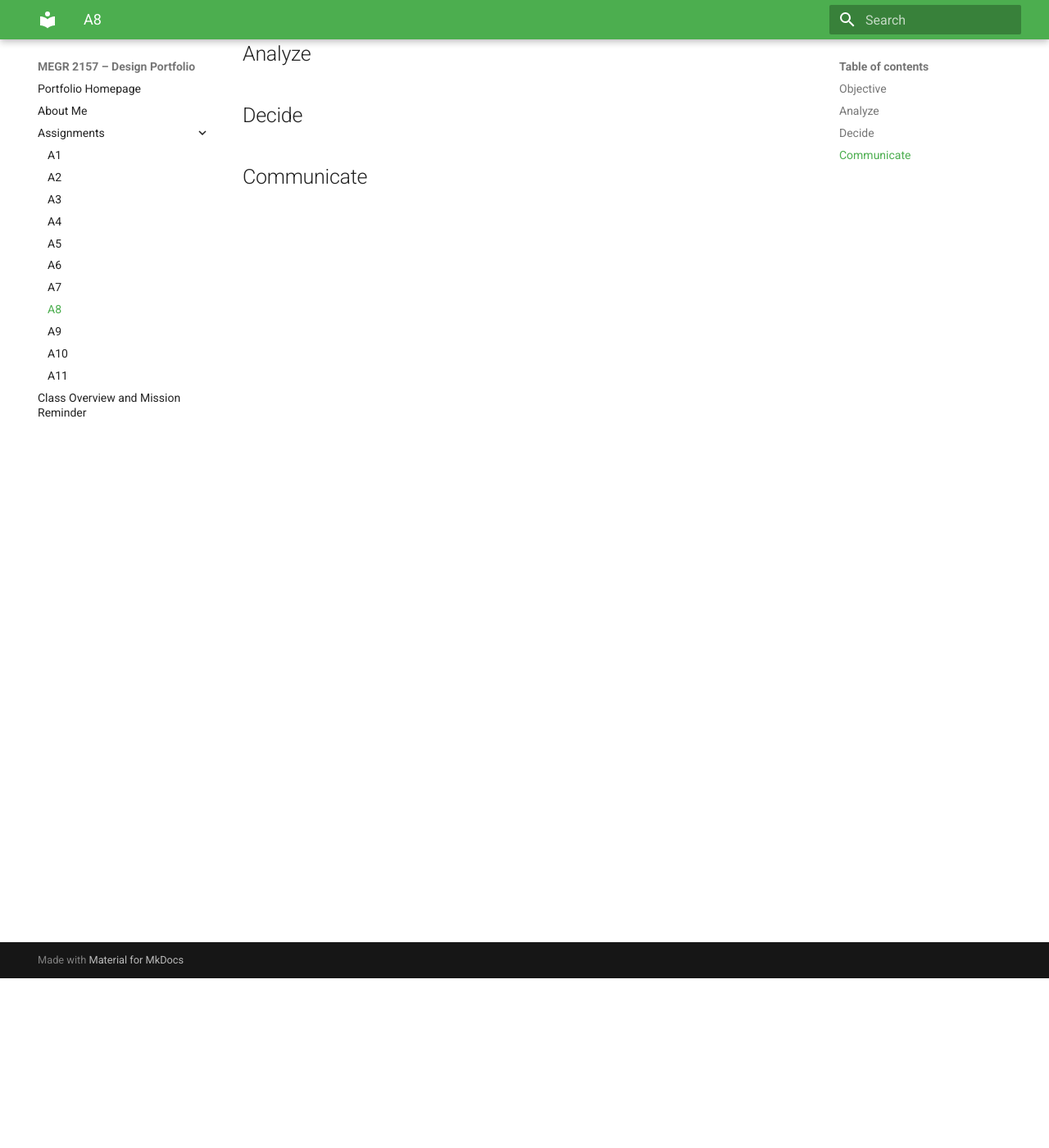
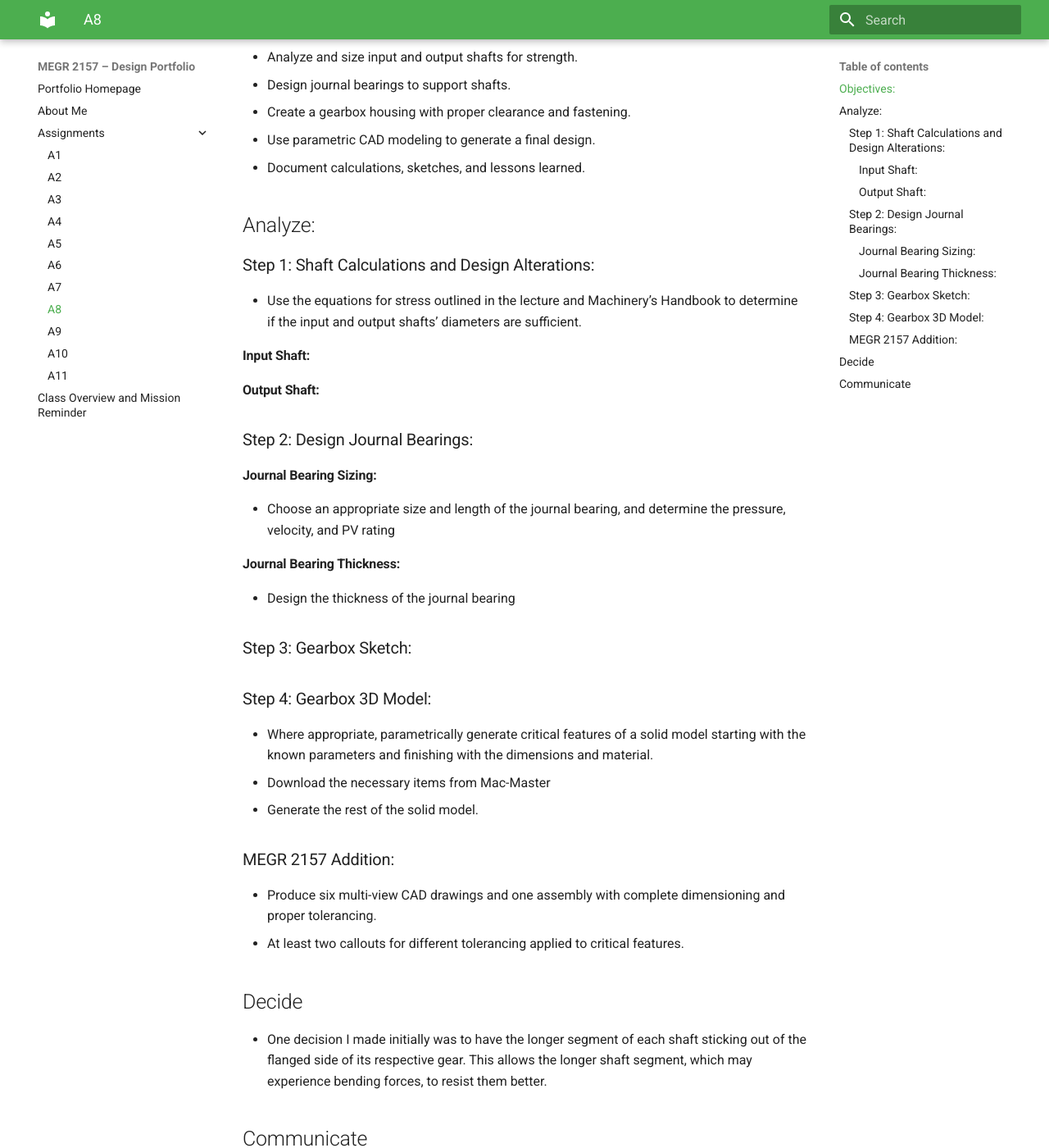
Before and after one commit to Mlikhtenbaum/-megr-2157-design-portfolio, an MkDocs documentation site: the page built from docs/assignments/A08/index.md, in a window 1280 px wide and 1400 px high, scrolled down 207 px. Shown: the whole window at 82% size. Built offline with MkDocs 1.6.1 and Material for MkDocs 9.7.7, drawn with Linux system fonts in a browser that asks for light colours; some of the changed text lies outside the part shown.

Commit message:
Revise A8 assignment content and structure
Updated the objectives and analysis sections for clarity and detail in the gearbox design assignment.

```diff
--- a/docs/assignments/A08/index.md
+++ b/docs/assignments/A08/index.md
@@ -1,12 +1,49 @@
-# A8 – Gears
+# A8 – Gearbox Design
 
-## Objective
+## Objectives:
+
+- Design a gearbox that can be assembled and disassembled.
+- Analyze and size input and output shafts for strength.
+- Design journal bearings to support shafts.
+- Create a gearbox housing with proper clearance and fastening.
+- Use parametric CAD modeling to generate a final design.
+- Document calculations, sketches, and lessons learned.
+
+## Analyze:
 
 
-## Analyze
 
+### Step 1: Shaft Calculations and Design Alterations:
+
+- Use the equations for stress outlined in the lecture and Machinery’s Handbook to determine if the input and output shafts’ diameters are sufficient.
+
+#### Input Shaft:
+
+#### Output Shaft:
+
+### Step 2: Design Journal Bearings:
+
+#### Journal Bearing Sizing:
+ - Choose an appropriate size and length of the journal bearing, and determine the pressure, velocity, and PV rating
+
+#### Journal Bearing Thickness:
+- Design the thickness of the journal bearing
+
+### Step 3: Gearbox Sketch:
+
+### Step 4: Gearbox 3D Model:
+
+- Where appropriate, parametrically generate critical features of a solid model starting with the known parameters and finishing with the dimensions and material.
+- Download the necessary items from Mac-Master
+- Generate the rest of the solid model.
+
+### MEGR 2157 Addition:
+
+- Produce six multi-view CAD drawings and one assembly with complete dimensioning and proper tolerancing.
+- At least two callouts for different tolerancing applied to critical features.
 
 ## Decide
 
+- One decision I made initially was to have the longer segment of each shaft sticking out of the flanged side of its respective gear. This allows the longer shaft segment, which may experience bending forces, to resist them better.
 
 ## Communicate
```
